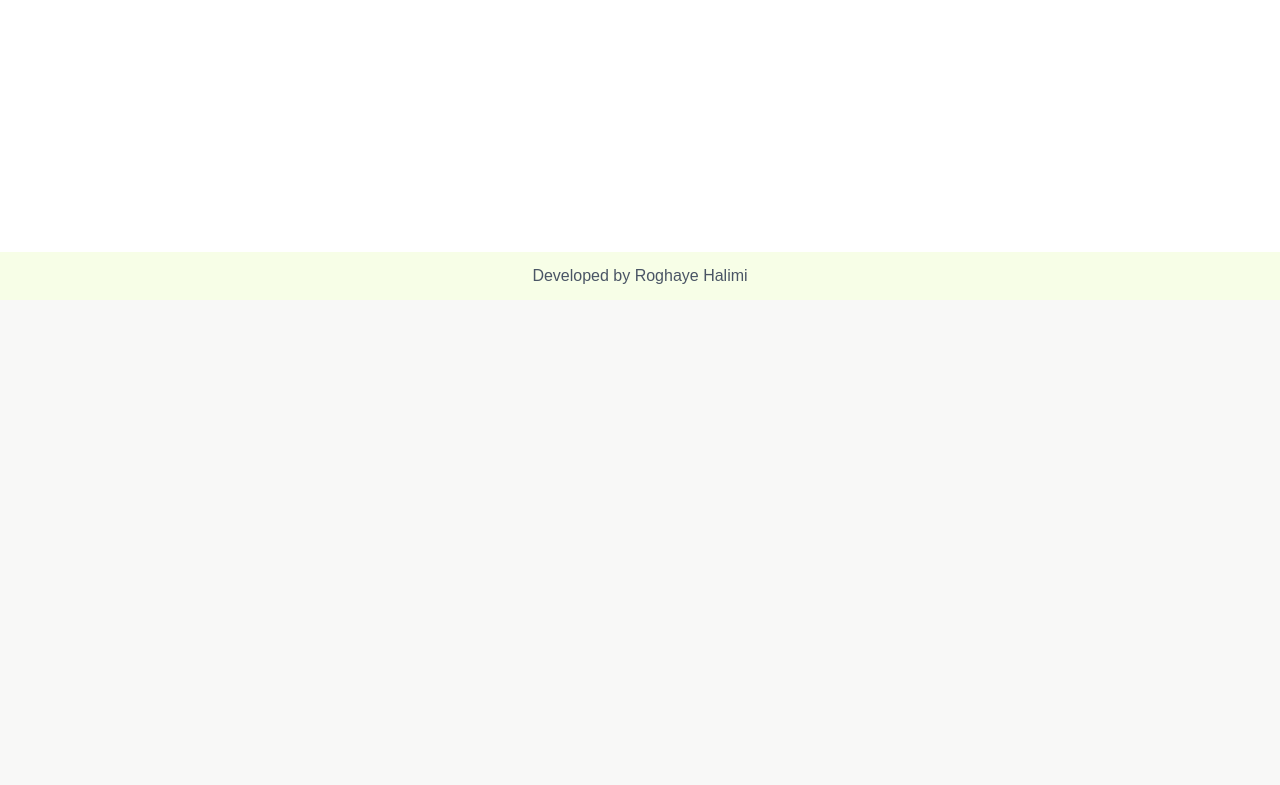
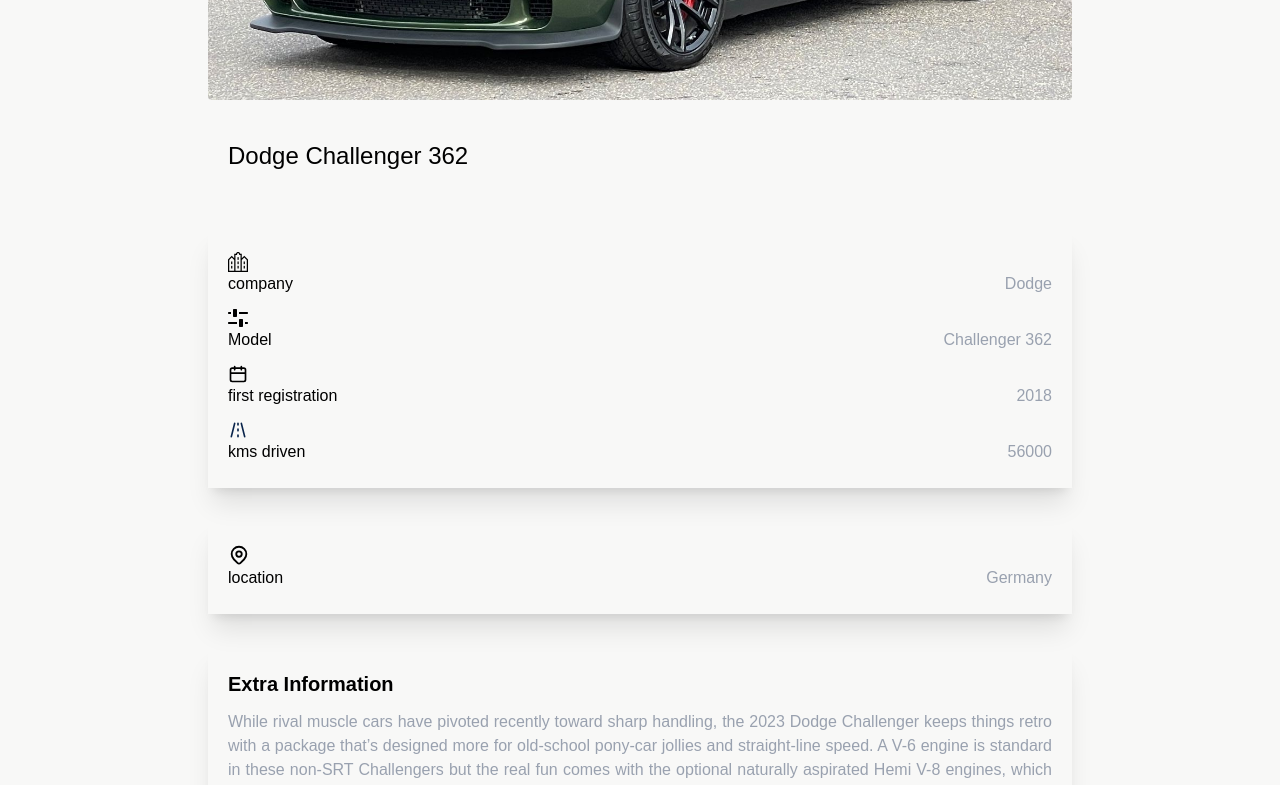
Before and after one commit to RoHa95/RohaCar, a Next.js app: page /cars/1 in a window 1280 px wide. Before the commit this address had no page. Shown: the part 612-1397 px from the top of the page. Before the commit the page ends 912 px from the top, so only its background shows below. Built offline with nearby package versions, Linux system fonts and the light colour scheme.

Commit message:
completed car detailes page

```diff
--- /dev/null
+++ b/app/cars/[carId]/page.js
@@ -0,0 +1,14 @@
+import React from "react";
+import carsData from "@/data/carsData";
+import CarsDetailes from "@/components/template/CarsDetailes";
+
+async function CarDeataile({ params }) {
+  const { carId } = await params;
+  console.log(carId);
+  const carDeatails = carsData[carId - 1];
+  console.log(carDeatails);
+
+  return <CarsDetailes {...carDeatails} />;
+}
+
+export default CarDeataile;
--- a/app/cars/page.js
+++ b/app/cars/page.js
@@ -4,7 +4,7 @@
 
 function allCars() {
   return (
-    <div className="flex justify-center items-center m-6 w-full">
+    <div className="flex justify-center max-w-7xl px-4 lg:mx-auto items-center m-6 w-full">
       <AllCarsPage data={carsData} />
     </div>
   );
--- a/components/Header.js
+++ b/components/Header.js
@@ -3,15 +3,19 @@
 import { FaRegHeart } from "react-icons/fa";
 import { LuShoppingCart } from "react-icons/lu";
 import { MdOutlineAccountCircle } from "react-icons/md";
+import Link from "next/link";
+
 function Header() {
   return (
     <div className="sticky h-16 w-full border-0 border-b-2 border-gray-200 shadow-[0_1px_3px_rgba(0,0,0,0.06)]">
       <div className="  flex w-full items-center justify-between h-16 px-4 max-w-7xl lg:mx-auto">
         <div className=" flex items-center justify-start  w-fit h-full gap-x-2">
           <IoIosMenu className=" lg:hidden font-bold text-2xl text-gray-600 cursor-pointer" />
+          <h1 className="italic font-bold text-xl text-indigo-700 ml-4">
+            <Link href={"/"}>
+            RoHaCar
+            </Link>
 
-          <h1 className="italic font-bold text-xl text-indigo-700 ml-4">
-            RoHaCar
           </h1>
           <ul className="lg:flex items-center justify-start font-medium gap-x-4 text-sm ml-4 text-gray-700 hidden ">
             <li className="hover:text-indigo-700 hover:underline hover:underline-offset-[6px] decoration-indigo-700 decoration-2 cursor-pointer">
--- a/components/module/Card.js
+++ b/components/module/Card.js
@@ -1,24 +1,31 @@
 import React from "react";
 import Location from "../icons/Location";
+import Link from "next/link";
 function Card(props) {
   const { id, name, model, year, distance, image, price, location } = props;
   console.log(props);
 
   return (
-    <div className="w-fit rounded overflow-hidden p-3 m-4">
-      <img src={image} className="w-[300px] rounded" />
+    <Link href={`/cars/${id}`}>
+     <div className="w-fit h-90 flex flex-col justify-between  rounded overflow-hidden p-3 m-4 shadow-xl hover:bg-indigo-50 hover:shadow-2xl">
+      <>
+       <img src={image} className="w-[300px] rounded" />
       <h4 className="mx-3 my-0">{`${name} ${model}`}</h4>
       <p className="text-sm text-gray-400 mx-1 my-0">{`${year} ${distance}`}</p>
-      <div className="flex justify-between my-5 ">
-        <p className="text-orange-500 px-1 py-2 rounded text-sm font-bold">
+      </>
+
+      <div className="flex justify-between items-center my-5 ">
+        <p className="text-indigo-500  px-1 py-2 rounded text-sm font-bold">
           {price} $
         </p>
-        <div className="flex items-end">
+        <div className="flex  text-gray-500 items-end">
           <p className="mr-1">{location}</p>
           <Location />
         </div>
       </div>
     </div>
+    </Link>
+
   );
 }
 
--- /dev/null
+++ b/components/template/CarsDetailes.js
@@ -0,0 +1,80 @@
+import React from "react";
+import Company from "../icons/Company";
+import Model from "../icons/Model";
+import Calender from "../icons/Calender";
+import Road from "../icons/Road";
+import Money from "../icons/Money";
+import Location from "../icons/Location";
+function CarsDetailes(props) {
+  const {
+    id,
+    name,
+    model,
+    year,
+    distance,
+    image,
+    price,
+    location,
+    description,
+  } = props;
+  return (
+    <div className="px-4 mx-auto max-w-4xl flex flex-col">
+      <img className="w-full rounded" src={image} alt="image of car" />
+      <h3 className="my-10 ml-5 text-2xl">
+        {name} {model}
+      </h3>
+      <div className="w-full py-3 px-5 my-4 mx-0 shadow-xl">
+        <div className="flex items-baseline my-3 mx-0">
+          <div>
+            <Company />
+            <p className="ml-auto">company</p>
+          </div>
+          <span className="text-gray-400 ml-auto">{name}</span>
+        </div>
+        <div className="flex items-baseline my-3 mx-0">
+          <div>
+            <Model />
+            <p className="ml-auto">Model</p>
+          </div>
+          <span className="text-gray-400 ml-auto">{model}</span>
+        </div>
+        <div className="flex items-baseline my-3 mx-0">
+          <div>
+            <Calender />
+            <p className="ml-auto">first registration</p>
+          </div>
+          <span className="text-gray-400 ml-auto">{year}</span>
+        </div>
+        <div className="flex items-baseline my-3 mx-0">
+          <div>
+            <Road />
+            <p className="ml-auto">kms driven</p>
+          </div>
+          <span className="text-gray-400 ml-auto">{distance}</span>
+        </div>
+      </div>
+      <div className="w-full py-3 px-5 my-4 mx-0 shadow-xl">
+        <div className="flex items-baseline my-3 mx-0">
+          <div>
+            <Location />
+            <p className="ml-auto">location</p>
+          </div>
+          <span className="text-gray-400 ml-auto">{location}</span>
+        </div>
+      </div>
+      <div className="w-full py-3 px-5 my-4 mx-0 shadow-xl">
+        <p className="my-3 mx-0 text-xl font-semibold">Extra Information</p>
+        <p className="text-gray-400 text-justify">{description}</p>
+      </div>
+      <div className="flex items-baseline my-3 mx-0">
+        <div><Money/>
+        <p className="ml-auto">Price : </p></div>
+
+        <span className="text-gray-500 font-bold ml-auto">{price}</span>
+      </div>
+      <button className="w-full bg-[linear-gradient(to_right,theme(colors.indigo.900),theme(colors.indigo.500))] cursor-pointer my-3 mb-5 text-white hover:bg-indigo-500 rounded h-16 text-2xl">Buy</button>
+    </div>
+  );
+}
+
+export default CarsDetailes;
```
